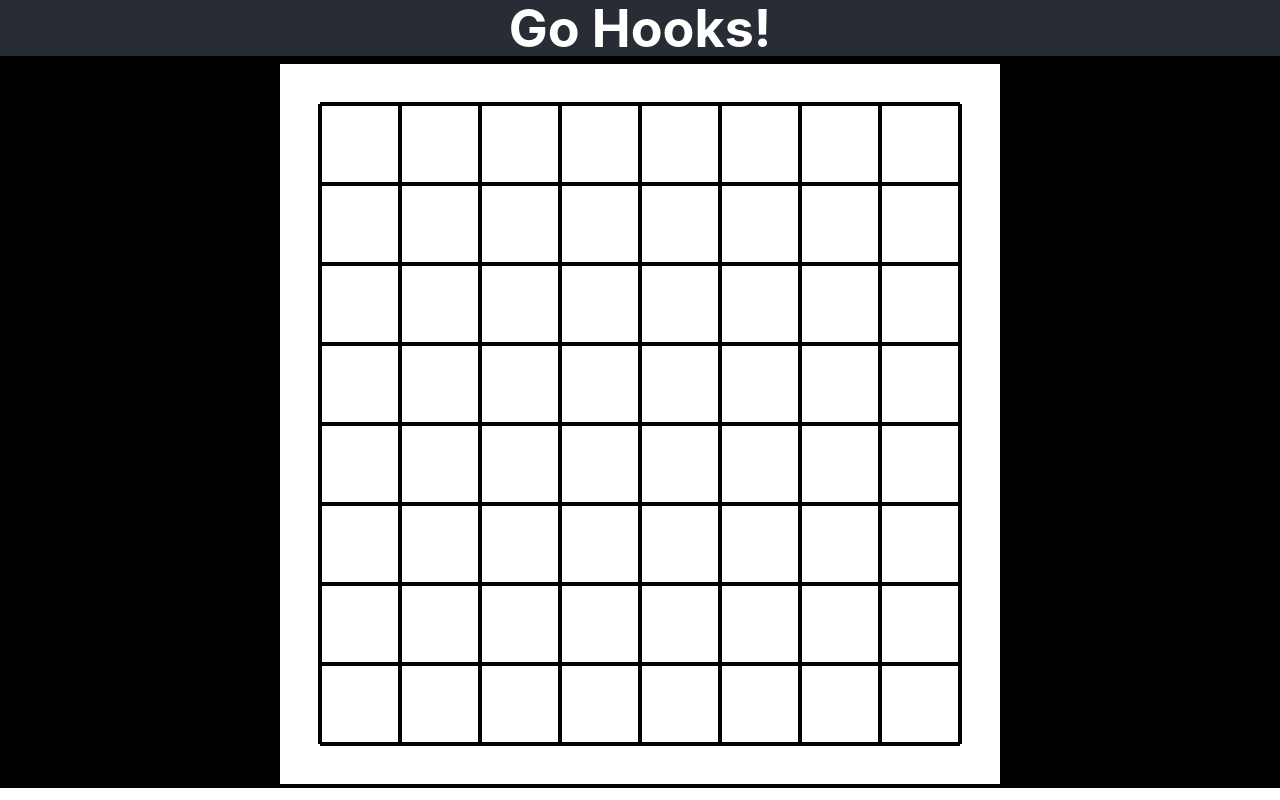
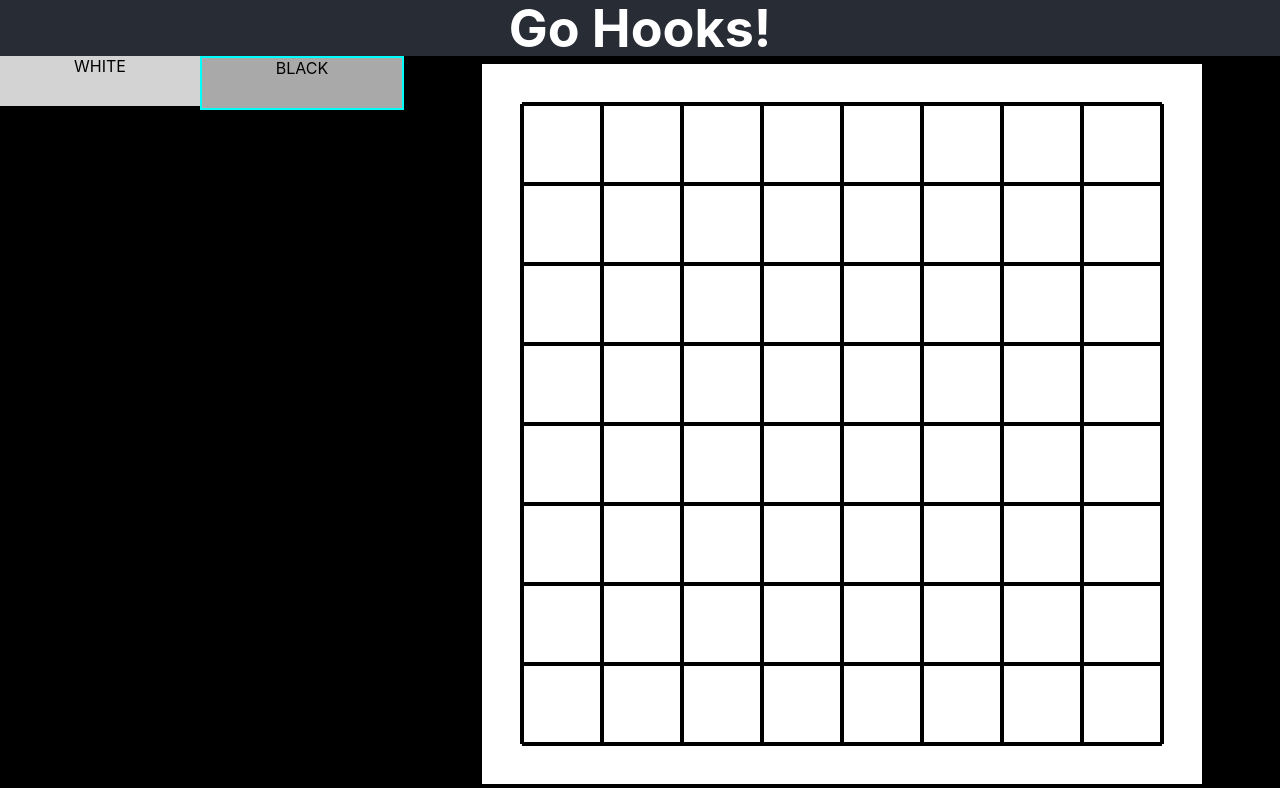
Before and after one commit to fkopp81/go-hooks, a React (Create React App) app: page / in a window 1280 px wide. Built offline with nearby package versions, Linux system fonts and the light colour scheme.

Commit message:
Display active player

```diff
--- a/package.json
+++ b/package.json
@@ -10,6 +10,7 @@
     "react": "^16.11.0",
     "react-dom": "^16.11.0",
     "react-scripts": "3.2.0",
+    "rxjs": "^6.5.3",
     "typescript": "3.6.4"
   },
   "scripts": {
--- a/src/domain/domainTypes/domainTypes.ts
+++ b/src/domain/domainTypes/domainTypes.ts
@@ -10,7 +10,7 @@ export enum EVertical
 
 export enum EPlayer
 {
-  black, white,
+  black = "black", white = "white",
 }
 
 export enum EStone
--- a/src/presentation/App.tsx
+++ b/src/presentation/App.tsx
@@ -1,7 +1,9 @@
 import React from "react"
+import { EPlayer } from "../domain/domainTypes/domainTypes"
 import { IGame } from "./../services/game"
 import "./App.css"
 import { Board } from "./Board/Board"
+import { Player } from "./Player/Player"
 
 interface IProps
 {
@@ -16,6 +18,14 @@ const App: React.FC<IProps> = (props) =>
         <h1>Go Hooks!</h1>
       </header>
       <main className="appMain">
+        <Player
+          color={EPlayer.white}
+          turn={props.game.turn}
+        />
+        <Player
+          color={EPlayer.black}
+          turn={props.game.turn}
+        />
         <Board game={props.game} />
       </main>
     </div>
--- a/src/presentation/Board/Board.tsx
+++ b/src/presentation/Board/Board.tsx
@@ -2,7 +2,7 @@ import React from "react"
 import { BoardInteractor } from "../../services/interactors/boardInteractor"
 import { Field, FieldBox } from "../Field/Field"
 
-import { IGame } from "./../../services/game";
+import { IGame } from "./../../services/game"
 import "./Board.css"
 
 interface IProps
@@ -12,7 +12,7 @@ interface IProps
 
 export const Board: React.FC<IProps> = (props) =>
 {
-  const interactor = props.game.boardInteractor
+  const interactor = props.game.board
   const fields = interactor.fieldInteractors()
     .map((fieldInteractor, index) =>
       <Field interactor={fieldInteractor} key={index} turn={props.game.turn} />)
--- a/src/presentation/Field/Field.tsx
+++ b/src/presentation/Field/Field.tsx
@@ -2,7 +2,7 @@ import React from "react"
 import { FieldInteractor } from "../../services/interactors/fieldInteractor"
 
 import { EPlayer, EStone } from "../../domain/domainTypes/domainTypes"
-import { Turn } from "../../domain/turn"
+import { TurnInteractor } from "./../../services/interactors/turnInteractor"
 import { Stone } from "./../Stone/Stone"
 import "./Field.css"
 export const FieldBox = 20
@@ -10,7 +10,7 @@ export const FieldBox = 20
 interface IProps
 {
   interactor: FieldInteractor
-  turn: Turn
+  turn: TurnInteractor
 }
 
 export const Field: React.FC<IProps> = (props) =>
@@ -20,7 +20,7 @@ export const Field: React.FC<IProps> = (props) =>
   {
     if (props.interactor.field.stoneState) return
     props.interactor.field.stoneState =
-      props.turn.player === EPlayer.black ?
+      props.turn.currentPlayer() === EPlayer.black ?
         EStone.black :
         EStone.white
     setStone(props.interactor.field.stoneState)
--- /dev/null
+++ b/src/presentation/Hooks/turnHook.ts
@@ -0,0 +1,19 @@
+import React, { useEffect } from "react"
+import { EPlayer } from "../../domain/domainTypes/domainTypes"
+import { TurnInteractor } from "./../../services/interactors/turnInteractor"
+
+export function useActivePlayer(turnInteractor: TurnInteractor)
+{
+  const [activePlayer, setActivePlayer] = React.useState(EPlayer.black)
+
+  useEffect(() =>
+  {
+    turnInteractor.subject.subscribe((player) =>
+    {
+      console.log(player)
+      setActivePlayer(player)
+    })
+  })
+
+  return activePlayer
+}
--- /dev/null
+++ b/src/presentation/Player/Player.css
@@ -0,0 +1,14 @@
+.player {
+  float: left;
+  height: 50px;
+  width: 200px;
+  background-color: lightgrey;
+}
+
+.player.black {
+  background-color: darkgrey;
+}
+
+.player.active {
+  border: 2px solid cyan
+}
--- /dev/null
+++ b/src/presentation/Player/Player.tsx
@@ -0,0 +1,21 @@
+import React from "react"
+import { EPlayer } from "../../domain/domainTypes/domainTypes"
+import { TurnInteractor } from "./../../services/interactors/turnInteractor"
+import { useActivePlayer } from './../Hooks/turnHook';
+import "./Player.css"
+
+interface IProps
+{
+  color: EPlayer
+  turn: TurnInteractor
+}
+
+export const Player: React.FC<IProps> = (props) =>
+{
+  const activePlayer = useActivePlayer(props.turn)
+  const classes = ["player", props.color]
+  if (activePlayer === props.color) classes.push("active")
+  return <div className={classes.join(" ")}>
+    {props.color.toLocaleUpperCase()}
+  </div>
+}
--- a/src/services/game.ts
+++ b/src/services/game.ts
@@ -1,8 +1,8 @@
-import { Turn } from "../domain/turn"
 import { BoardInteractor } from "./interactors/boardInteractor"
+import { TurnInteractor } from "./interactors/turnInteractor"
 
 export interface IGame
 {
-  boardInteractor: BoardInteractor
-  turn: Turn
+  board: BoardInteractor
+  turn: TurnInteractor
 }
--- a/src/services/interactors/initialize.ts
+++ b/src/services/interactors/initialize.ts
@@ -3,11 +3,13 @@ import { Coordinate } from "../../domain/coordinate"
 import { Turn } from "../../domain/turn"
 import { IGame } from "./../game"
 import { BoardInteractor } from "./boardInteractor"
+import { TurnInteractor } from "./turnInteractor"
 
 export function initialize(size: Coordinate): IGame
 {
   const board = new Board(size)
   const boardInteractor = new BoardInteractor(board)
   const turn = new Turn()
-  return { boardInteractor, turn }
+  const turnInteractor = new TurnInteractor(turn)
+  return { board: boardInteractor, turn: turnInteractor }
 }
--- /dev/null
+++ b/src/services/interactors/turnInteractor.ts
@@ -0,0 +1,25 @@
+import { BehaviorSubject } from "rxjs"
+
+import { EPlayer } from "../../domain/domainTypes/domainTypes"
+import { Turn } from "../../domain/turn"
+
+export class TurnInteractor
+{
+  public subject: BehaviorSubject<EPlayer>
+  constructor(public turn: Turn)
+  {
+    this.subject = new BehaviorSubject(turn.player)
+  }
+  public end()
+  {
+    this.turn.end()
+    this.update()
+  }
+
+  public currentPlayer = () => this.turn.player
+
+  public update()
+  {
+    this.subject.next(this.turn.player)
+  }
+}
```
Also changed, not shown: 1 other file (tests, documents, lock files or other folders).
